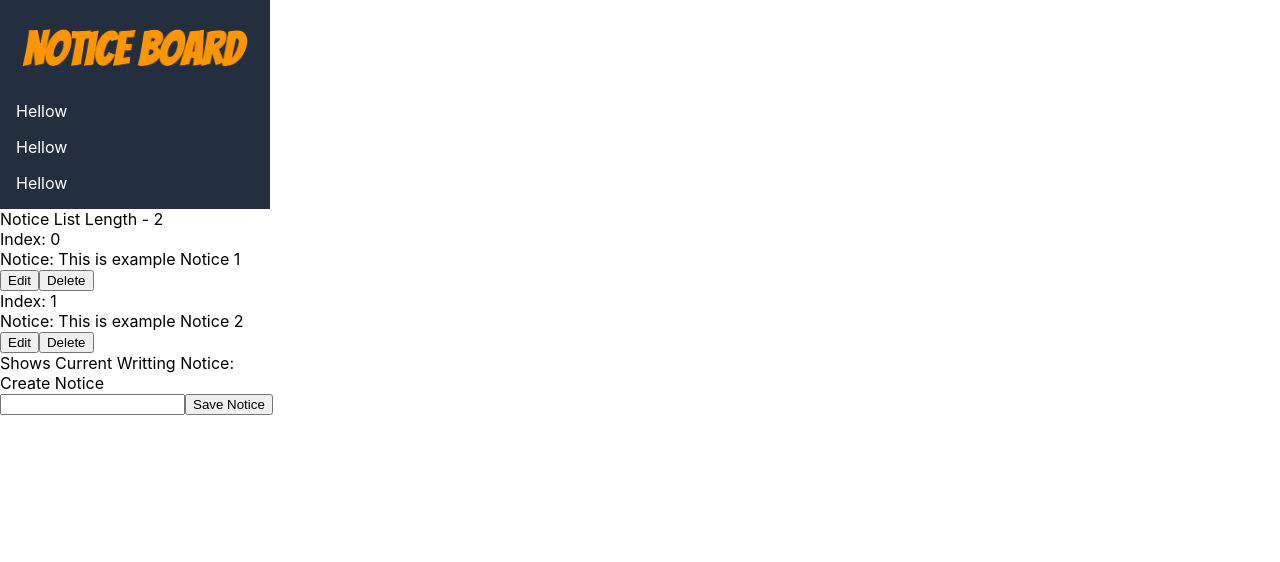
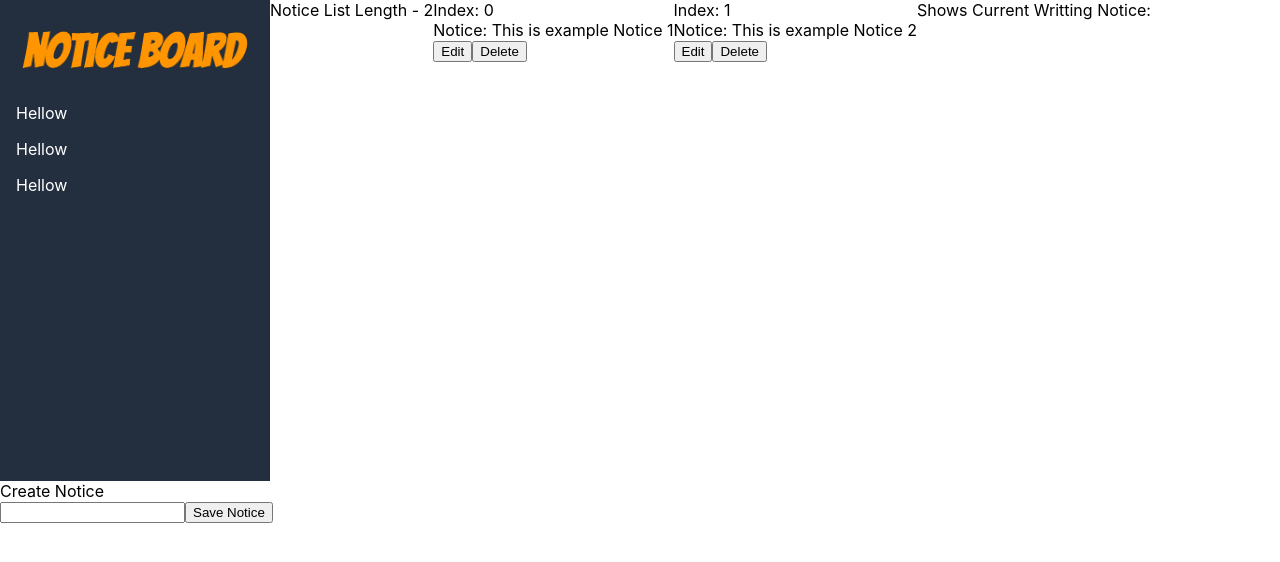
Before and after one commit to peppermintc/Notice-Board, a React (Create React App) app: page / in a window 1280 px wide. Shown: the top 562 px of the page. Built offline with nearby package versions, Linux system fonts and the light colour scheme.

Commit message:
layout fix

```diff
--- a/public/index.html
+++ b/public/index.html
@@ -28,7 +28,7 @@
   </head>
   <body>
     <noscript>You need to enable JavaScript to run this app.</noscript>
-    <div id="root"></div>
+    <div id="root" style="height: 100%;"></div>
     <!--
       This HTML file is a template.
       If you open it directly in the browser, you will see an empty page.
--- a/src/App.js
+++ b/src/App.js
@@ -2,6 +2,8 @@ import React, { useState } from 'react';
 import List from '@material-ui/core/List';
 import ListItem from '@material-ui/core/ListItem';
 import logo from './img/logo.png';
+
+import Grid from '@material-ui/core/Grid';
 
 let dummy = ['This is example Notice 1', 'This is example Notice 2'];
 
@@ -73,15 +75,18 @@ function App() {
 
   // JSX
   return (
-    <div>
-      <List style={{ backgroundColor: '#232f3e', color: 'white', maxWidth: '270px', height: '100%' }}>
+    <div style={{height: '100%'}}>
+      <Grid container style={{height: '100%'}}>
+        <Grid item>
+      <List style={{ backgroundColor: '#232f3e', color: 'white', maxWidth: '270px', height: '100%', padding: '0 0 0 0' }}>
         <div>
-          <a href="/"><img src={logo} alt="logo" style={{ width: '250px', margin: '10px 10px 10px 10px' }}/></a>
+          <a href="/"><img src={logo} alt="logo" style={{ width: '250px', margin: '20px 10px 10px 10px' }}/></a>
         </div>
         <ListItem button>Hellow</ListItem>
         <ListItem button>Hellow</ListItem>
         <ListItem button>Hellow</ListItem>
       </List>
+        </Grid>
 
 
       <div>Notice List Length - {noticeList.length}</div>
@@ -99,6 +104,8 @@ function App() {
         <input type="text" id="noticeEditTextInputBox" onChange={onChangeNoticeEditInput} />
         <button onClick={updateNotice}>Save Notice</button>
       </div>
+
+      </Grid>
     </div>
   );
 }
--- a/src/index.css
+++ b/src/index.css
@@ -11,3 +11,8 @@ code {
   font-family: source-code-pro, Menlo, Monaco, Consolas, 'Courier New',
     monospace;
 }
+
+html, body
+{
+    height: 100%;
+}
```
